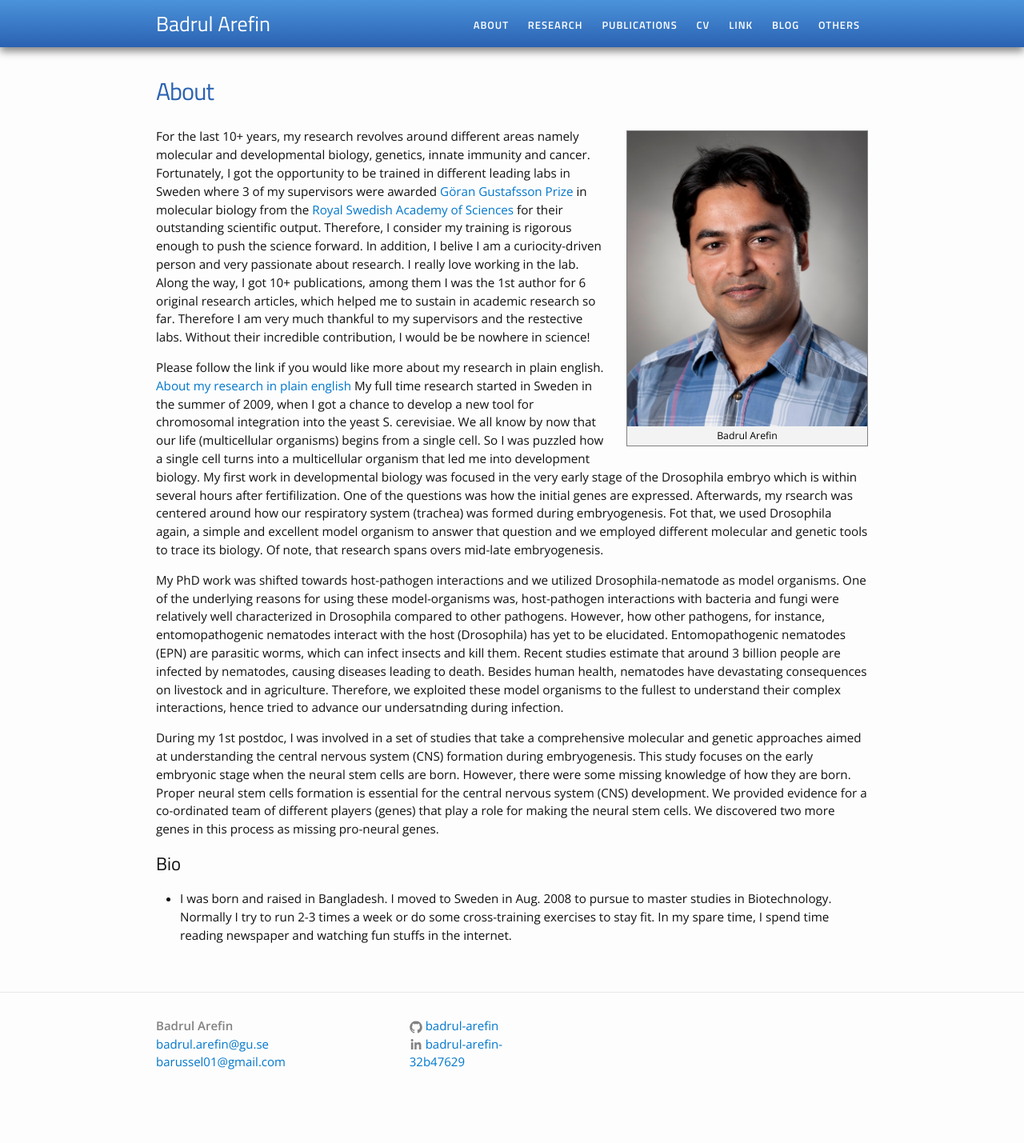
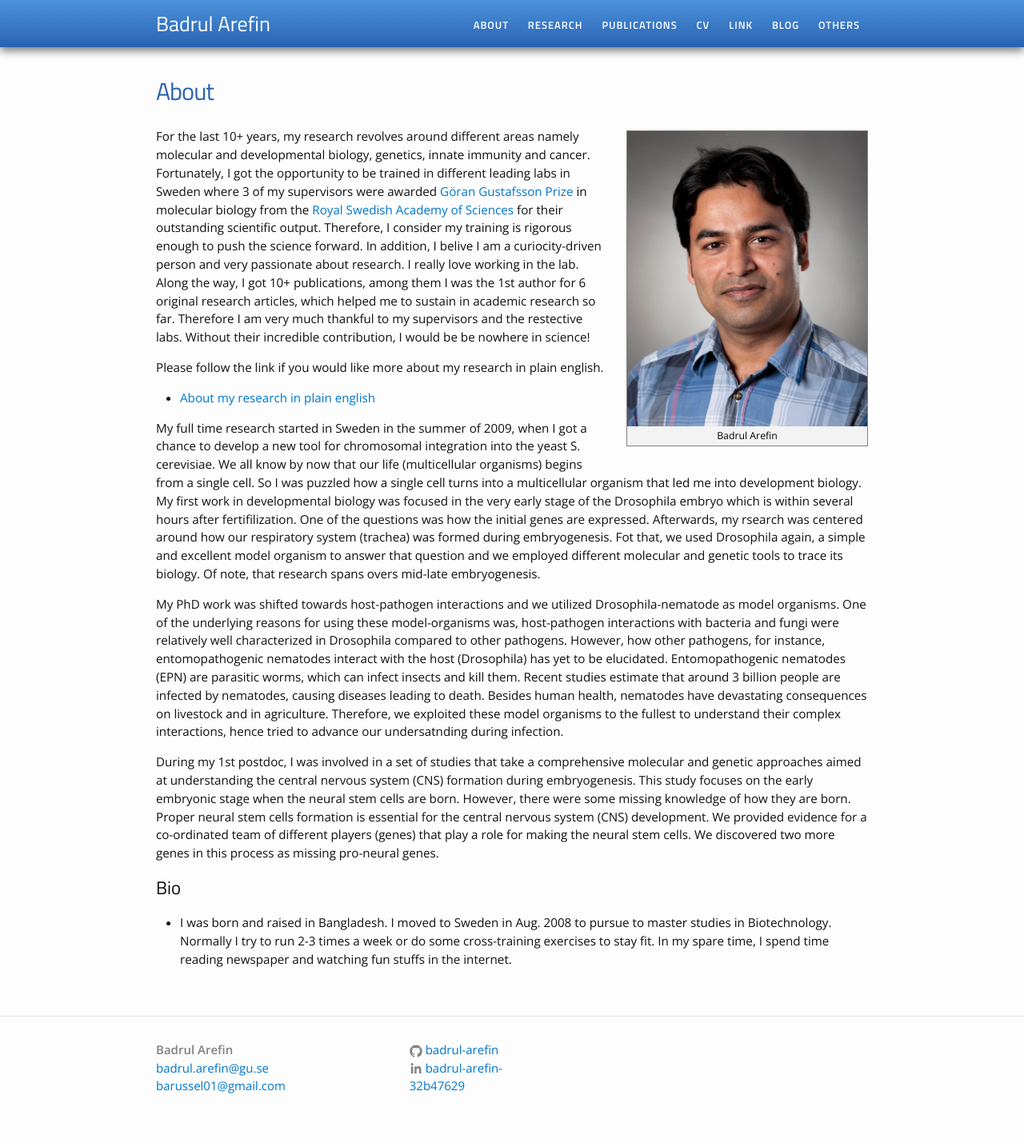
Before and after one commit to Badrul-Arefin/badrul-arefin.github.io, a Jekyll site: the page built from about.md, in a window 1280 px wide. Shown: the whole page at 80% size. Built offline with Jekyll 4.4.1, drawn with Linux system fonts in a browser that asks for light colours; before the commit the page ends 1399 px from its top, so only the background shows below that.

Commit message:
Update about.md

```diff
--- a/about.md
+++ b/about.md
@@ -8,7 +8,9 @@ permalink: /about/
 For the last 10+ years, my research revolves around different areas namely molecular and developmental biology, genetics, innate immunity and cancer. Fortunately, I got the opportunity to be trained in different leading labs in Sweden where 3 of my supervisors were awarded <a href="https://en.wikipedia.org/wiki/G%C3%B6ran_Gustafsson_Prize">Göran Gustafsson Prize</a> in molecular biology from the <a href="https://kva.se/sv/priser/goran-gustafssonprisen">Royal Swedish Academy of Sciences </a> for their outstanding scientific output. Therefore, I consider my training is rigorous enough to push the science forward. In addition, I belive I am a curiocity-driven person and very passionate about research. I really love working in the lab. Along the way, I got 10+ publications, among them I was the 1st author for 6 original research articles, which helped me to sustain in academic research so far. Therefore I am very much thankful to my supervisors and the restective labs. Without their incredible contribution, I would be be nowhere in science!
 
 Please follow the link if you would like more about my research in plain english.
-<a href="CV/research in plain english">About my research in plain english</a>
+<ul>
+	<li><a href="research in plain english.docs">About my research in plain english</a></li>
+</ul>
 My full time research started in Sweden in the summer of 2009, when I got a chance to develop a new tool for chromosomal integration into the yeast S. cerevisiae. We all know by now that our life (multicellular organisms) begins from a single cell. So I was puzzled how a single cell turns into a multicellular organism that led me into development biology. My first work in developmental biology was focused in the very early stage of the Drosophila embryo which is within several hours after fertifilization. One of the questions was how the initial genes are expressed. Afterwards, my rsearch was centered around how our respiratory system (trachea) was formed during embryogenesis. Fot that, we used Drosophila again, a simple and excellent model organism to answer that question and we employed different molecular and genetic tools to trace its biology. Of note, that research spans overs mid-late embryogenesis.
 
 My PhD work was shifted towards host-pathogen interactions and we utilized Drosophila-nematode as model organisms. One of the underlying reasons for using these model-organisms was, host-pathogen  interactions  with  bacteria  and  fungi were  relatively  well  characterized  in Drosophila compared  to  other  pathogens. However,  how  other  pathogens, for  instance,  entomopathogenic  nematodes  interact with  the  host  (Drosophila) has  yet  to  be  elucidated. Entomopathogenic  nematodes (EPN)  are  parasitic  worms, which  can  infect  insects  and  kill  them. Recent  studies estimate  that  around  3  billion  people  are  infected  by  nematodes, causing  diseases leading to death. Besides human health, nematodes have devastating consequences on livestock and in agriculture. Therefore, we exploited these model organisms to the fullest to understand their complex interactions, hence tried to advance our undersatnding during infection.
```
